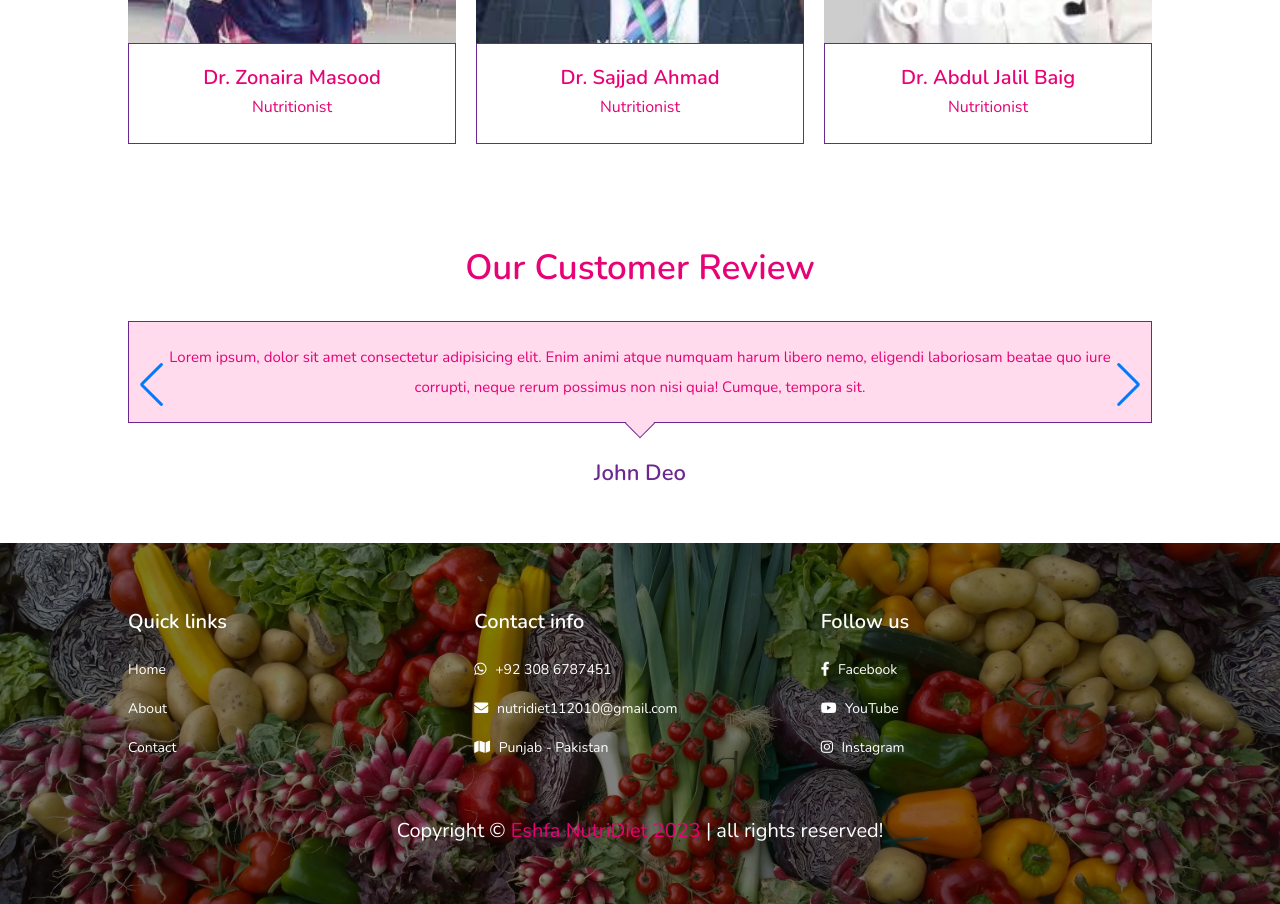
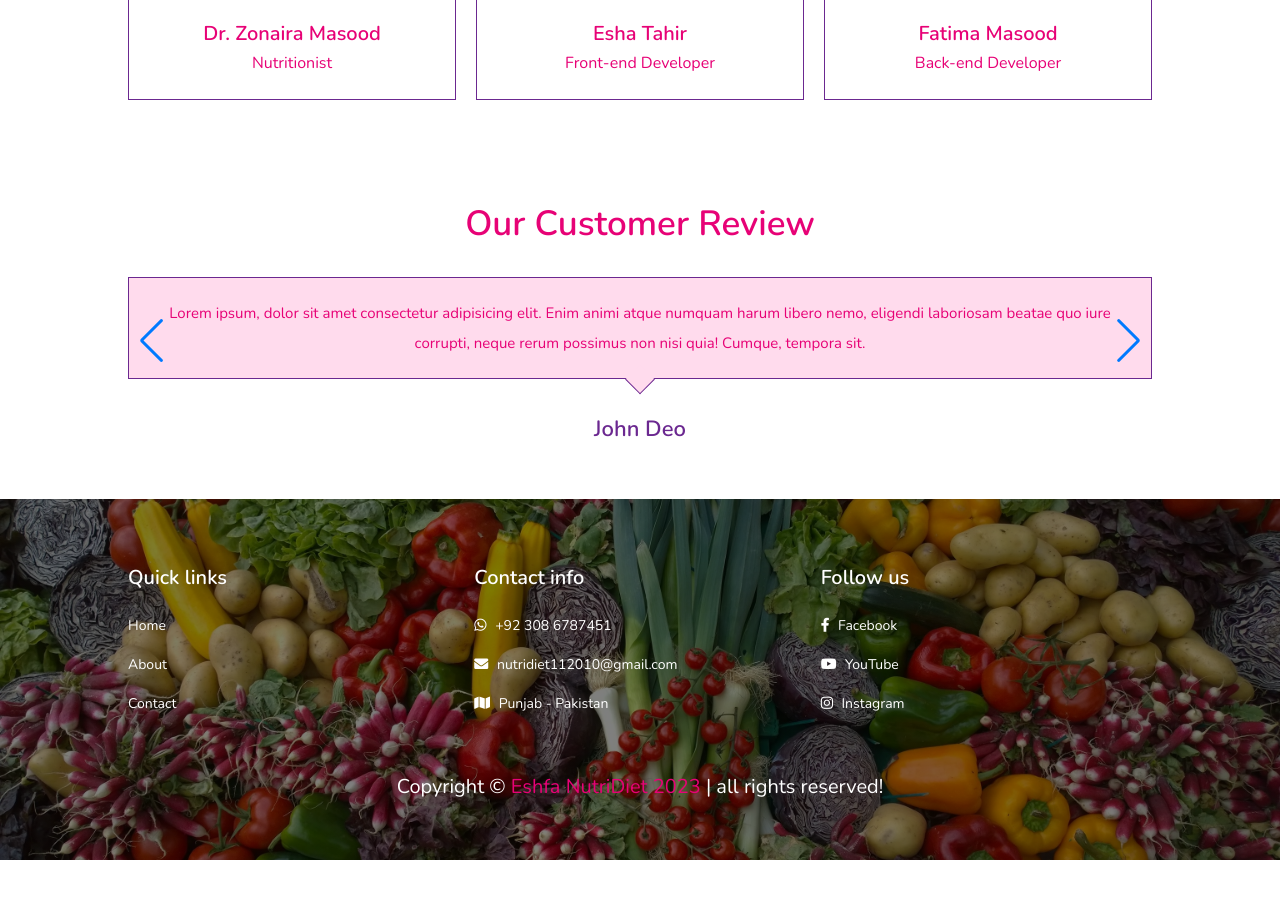
Before and after one commit to fatima22masood/NutriDiet-E-Nutritionist-and-Dietician-, a Flask app: page /about in a window 1280 px wide. Shown: the part 1119-2023 px from the top of the page. After the commit the page ends 1979 px from the top, so only its background shows below. Run offline with Flask 2, Linux system fonts and the light colour scheme.

Commit message:
Add files via upload

```diff
--- a/templates/about.html
+++ b/templates/about.html
@@ -6,7 +6,7 @@
 
 <section class="heading-link">
    <h3>About us</h3>
-   <p> <a href="home">home</a> / about </p>
+   <!-- <p> <a href="index">home</a> / about </p> -->
 </section>
 
 <!-- about section starts  -->
@@ -18,14 +18,10 @@
    </div>
 
    <div class="content">
-      <h3 class="about-title">we have best plans for you</h3>
-      <p> Nutrition is important for living a healthy life. Most people neglect their diet due to which they face many day-to-day health problems. To solve nutrition and diet-based issues, we will
-         suggest a customized diet plan and water intake levels with reminders according to BMI for a normal routine
-         diet. Moreover, It will use several defined rules
-         based on age groups, gender, height range, and weight range and calculate the number of calories required
-         according to the rules. </p>
-      <p>Moreover, it will also deal with periods of pregnancy (first trimester, second trimester, and third trimester). It will also generate customized diet plans for diabetic,
-         arthritic, and heart patients.</p>
+      <h3 class="about-title">We have best plans for you</h3>
+      <p> Nutrition is important for living a healthy life. Most people neglect their diet due to which they face many day-to-day health problems. To solve nutrition and diet-based issues, we will suggest a customized diet plan and water intake levels with reminders according to BMI for a normal routine diet. Moreover, It will use several defined rules based on age groups, gender, height range, and weight range and calculate the number of calories required according to the rules. </p>
+      <!-- <p>Moreover, it will also deal with periods of pregnancy (first trimester, second trimester, and third trimester). It will also generate customized diet plans for diabetic,
+         arthritic, and heart patients.</p> -->
    </div>
    </div>
 
@@ -37,13 +33,13 @@
 
 <section id="nutritionists">
 
-   <h1 class="heading">Expert Nutritionists</h1>
+   <h1 class="heading">Team</h1>
 
    <div class="box-container">
 
       <div class="box">
          <div class="image">
-            <img src="{{ url_for('static', filename='img/Dr1.jpg')}}" alt="">
+            <img src="{{ url_for('static', filename='img/pic-4.png')}}" alt="">
          </div>
          <div class="content">
             <h3>Dr. Zonaira Masood</h3>
@@ -52,20 +48,20 @@
       </div>
       <div class="box">
          <div class="image">
-            <img src="{{ url_for('static', filename='img/Dr2.jpg')}}" alt="">
+            <img src="{{ url_for('static', filename='img/pic-6.png')}}" alt="">
          </div>
          <div class="content">
-            <h3>Dr. Sajjad Ahmad</h3>
-            <span>Nutritionist</span>
+            <h3>Esha Tahir</h3>
+            <span>Front-end Developer</span>
          </div>
       </div>
       <div class="box">
          <div class="image">
-            <img src="{{ url_for('static', filename='img/Dr3.jpg')}}" alt="">
+            <img src="{{ url_for('static', filename='img/pic-2.png')}}" alt="">
          </div>
          <div class="content">
-            <h3>Dr. Abdul Jalil Baig</h3>
-            <span>Nutritionist</span>
+            <h3>Fatima Masood</h3>
+            <span>Back-end Developer</span>
          </div>
       </div>
 
@@ -89,42 +85,42 @@
             <p>Lorem ipsum, dolor sit amet consectetur adipisicing elit. Enim animi atque numquam harum libero nemo,
                eligendi laboriosam beatae quo iure corrupti, neque rerum possimus non nisi quia! Cumque, tempora sit.
             </p>
-            <h3>john deo</h3>
+            <h3>John Deo</h3>
          </div>
 
          <div class="swiper-slide slide">
             <p>Lorem ipsum, dolor sit amet consectetur adipisicing elit. Enim animi atque numquam harum libero nemo,
                eligendi laboriosam beatae quo iure corrupti, neque rerum possimus non nisi quia! Cumque, tempora sit.
             </p>
-            <h3>john deo</h3>
+            <h3>John Deo</h3>
          </div>
 
          <div class="swiper-slide slide">
             <p>Lorem ipsum, dolor sit amet consectetur adipisicing elit. Enim animi atque numquam harum libero nemo,
                eligendi laboriosam beatae quo iure corrupti, neque rerum possimus non nisi quia! Cumque, tempora sit.
             </p>
-            <h3>john deo</h3>
+            <h3>John Deo</h3>
          </div>
 
          <div class="swiper-slide slide">
             <p>Lorem ipsum, dolor sit amet consectetur adipisicing elit. Enim animi atque numquam harum libero nemo,
                eligendi laboriosam beatae quo iure corrupti, neque rerum possimus non nisi quia! Cumque, tempora sit.
             </p>
-            <h3>john deo</h3>
+            <h3>John Deo</h3>
          </div>
 
          <div class="swiper-slide slide">
             <p>Lorem ipsum, dolor sit amet consectetur adipisicing elit. Enim animi atque numquam harum libero nemo,
                eligendi laboriosam beatae quo iure corrupti, neque rerum possimus non nisi quia! Cumque, tempora sit.
             </p>
-            <h3>john deo</h3>
+            <h3>John Deo</h3>
          </div>
 
          <div class="swiper-slide slide">
             <p>Lorem ipsum, dolor sit amet consectetur adipisicing elit. Enim animi atque numquam harum libero nemo,
                eligendi laboriosam beatae quo iure corrupti, neque rerum possimus non nisi quia! Cumque, tempora sit.
             </p>
-            <h3>john deo</h3>
+            <h3>John Deo</h3>
          </div>
 
       </div>
--- a/templates/home.html
+++ b/templates/home.html
@@ -7,7 +7,7 @@
 	<link rel="stylesheet" media="screen" href="{{url_for('static',filename = 'css/bootstrap.min.css') }}">
 	<link rel="stylesheet" href="static/bootstrap-theme.min.css">
 	<meta name="viewport" content="width=device-width, initial-scale=1.0">
-	<link rel="icon" href="{{ url_for('static', filename='img/logo.jpg')}}">
+	<link rel="icon" href="{{ url_for('static', filename='img/logo.png')}}">
 
 </head>
 
@@ -16,6 +16,8 @@
 		<div class="form-container">
 			{% block main %}
 			<h1>
+				<center><a href="" class="logo"><img src="{{ url_for('static', filename='img/logo.png')}}" alt="nutridiet.com"></a></center>
+
 				<center>Welcome to NutriDiet!</center>
 				<!-- <center>Welcome to your Artificially Intelligent Dietitian (NutriDiet)!</center> -->
 				</h2>
--- a/templates/index.html
+++ b/templates/index.html
@@ -51,7 +51,7 @@
                     <h3>Gain Weight</h3>
                 </div>
                 <div class="content">
-                    <p> Are you underweight? Experience a transformation like never before as our specialized diet plan guides you on a journey towards healthy weight gain, and offering a delicious array of calorie-rich meals.</p>
+                    <p> Are you underweight? Experience a transformation like never before as our specialized diet plan guides you on a journey towards healthy weight gain, and offering a delicious array of calorie-rich meals. Be a transformed you.</p>
                     <a href="{{url_for('home')}}" class="btn">Get Diet Plan</a>
                 </div>
 
--- a/templates/layout.html
+++ b/templates/layout.html
@@ -6,7 +6,7 @@
     <meta http-equiv="X-UA-Compatible" content="IE=edge">
     <meta name="viewport" content="width=device-width, initial-scale=1.0">
     <title>NutriDiet | E-Nutritionist and Dietician</title>
-    <link rel="icon" href="{{ url_for('static', filename='img/logo.jpg')}}">
+    <link rel="icon" href="{{ url_for('static', filename='img/logo.png')}}">
 
     <!-- font awesome cdn link  -->
     <link rel="stylesheet" href="https://cdnjs.cloudflare.com/ajax/libs/font-awesome/5.15.4/css/all.min.css">
@@ -29,7 +29,7 @@
 
     <header class="header">
 
-        <a href="home" class="logo"><img src="{{ url_for('static', filename='img/logo.jpg')}}" alt="nutridiet.com"></a>
+        <a href="index" class="logo"><img src="{{ url_for('static', filename='img/logo.png')}}" alt="nutridiet.com"></a>
 
         <div class="fullpage">
             <nav class="navbar">
--- a/templates/register.html
+++ b/templates/register.html
@@ -29,6 +29,10 @@
             <input class="input-field" id="input" name="password" type="password" placeholder="Enter Your Password"
               class="textbox" required />
           </div>
+
+          <!-- Add the hidden input field for user_login_id -->
+          <input type="hidden" name="user_login_id" value="{{ user_login_id }}">
+
           <div class="input-field button">
             <button type="submit" class="btn">Register</button>
           </div>
```
Also changed, not shown: templates/contact.html (+8 -8 lines), templates/result.html (+4 -5 lines).
